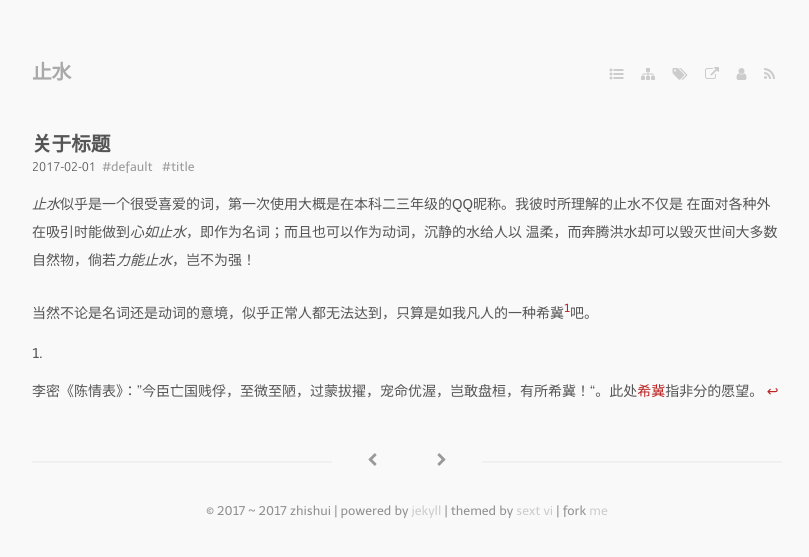
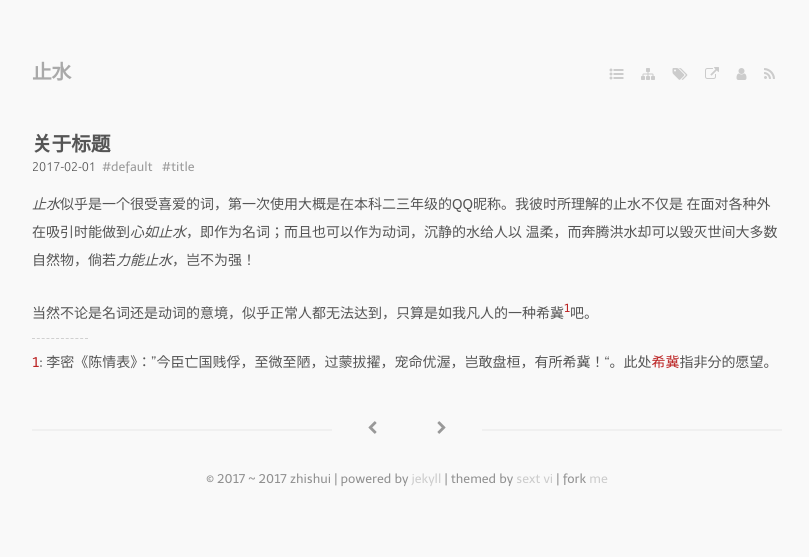
Before and after one commit to bizhishui/bizhishui.github.io, a Jekyll site: the page built from _posts/2017-02-01-About-title.md, in a window 1280 px wide. Shown: the top 557 px of the page, without its empty margins (233-1042 px from the left). Built offline with Jekyll 4.4.1, drawn with Linux system fonts in a browser that asks for light colours; nearby versions of some CDN libraries; some web fonts are replaced; a script that is not in the unit is left out.

Commit message:
test new footnote failed

```diff
--- a/_posts/2017-02-01-About-title.md
+++ b/_posts/2017-02-01-About-title.md
@@ -13,7 +13,8 @@
 在面对各种外在吸引时能做到*心如止水*，即作为名词；而且也可以作为动词，沉静的水给人以
 温柔，而奔腾洪水却可以毁灭世间大多数自然物，倘若*力能止水*，岂不为强！
 
-当然不论是名词还是动词的意境，似乎正常人都无法达到，只算是如我凡人的一种希冀[^1]吧。
+当然不论是名词还是动词的意境，似乎正常人都无法达到，只算是如我凡人的一种希冀<sup>[1](#footnote1)</sup>吧。
 
 
-[^1]: 李密《陈情表》：”今臣亡国贱俘，至微至陋，过蒙拔擢，宠命优渥，岂敢盘桓，有所希冀！“。此处[希冀](http://baike.baidu.com/item/希冀/1551125)指非分的愿望。
+---
+<a name="footnote1">1</a>: 李密《陈情表》：”今臣亡国贱俘，至微至陋，过蒙拔擢，宠命优渥，岂敢盘桓，有所希冀！“。此处[希冀](http://baike.baidu.com/item/希冀/1551125)指非分的愿望。
```
